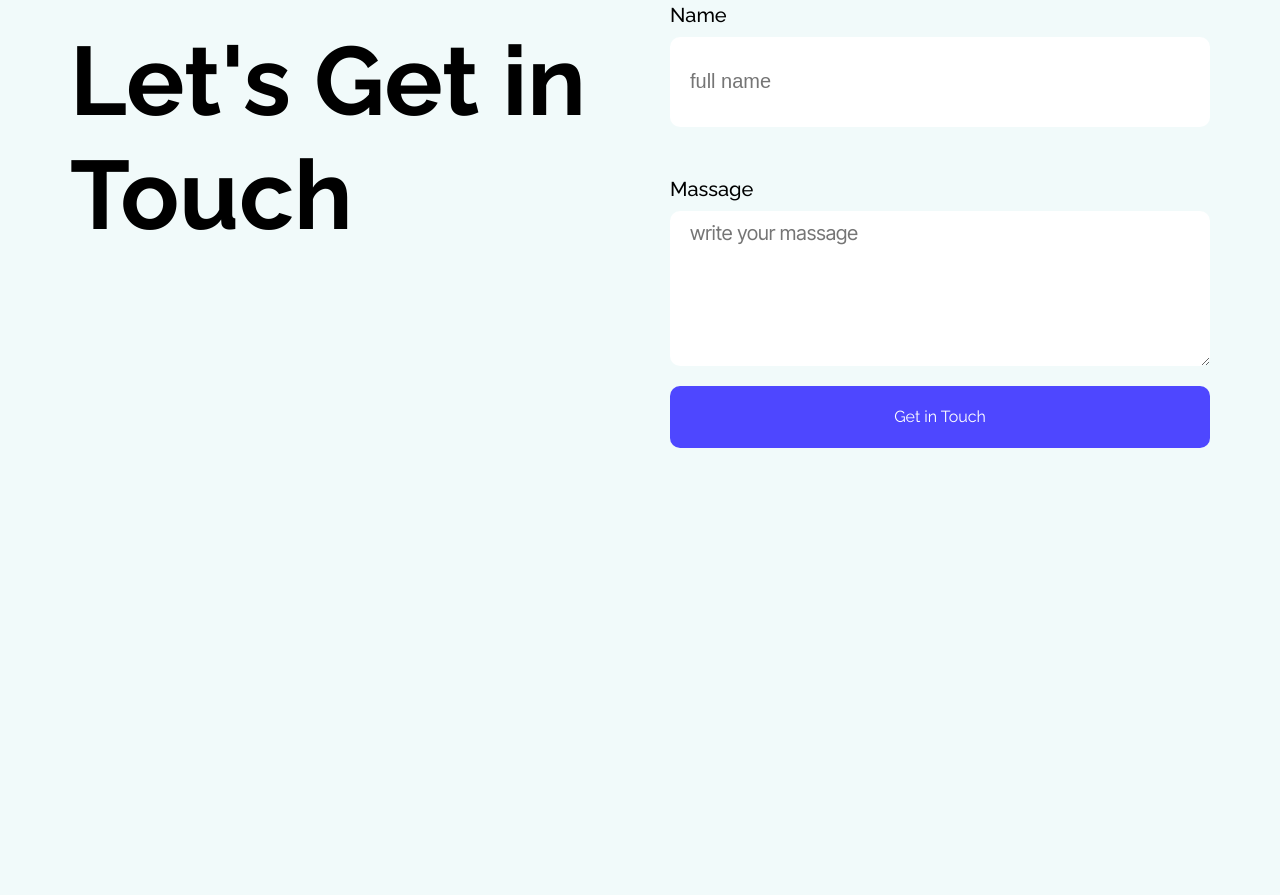
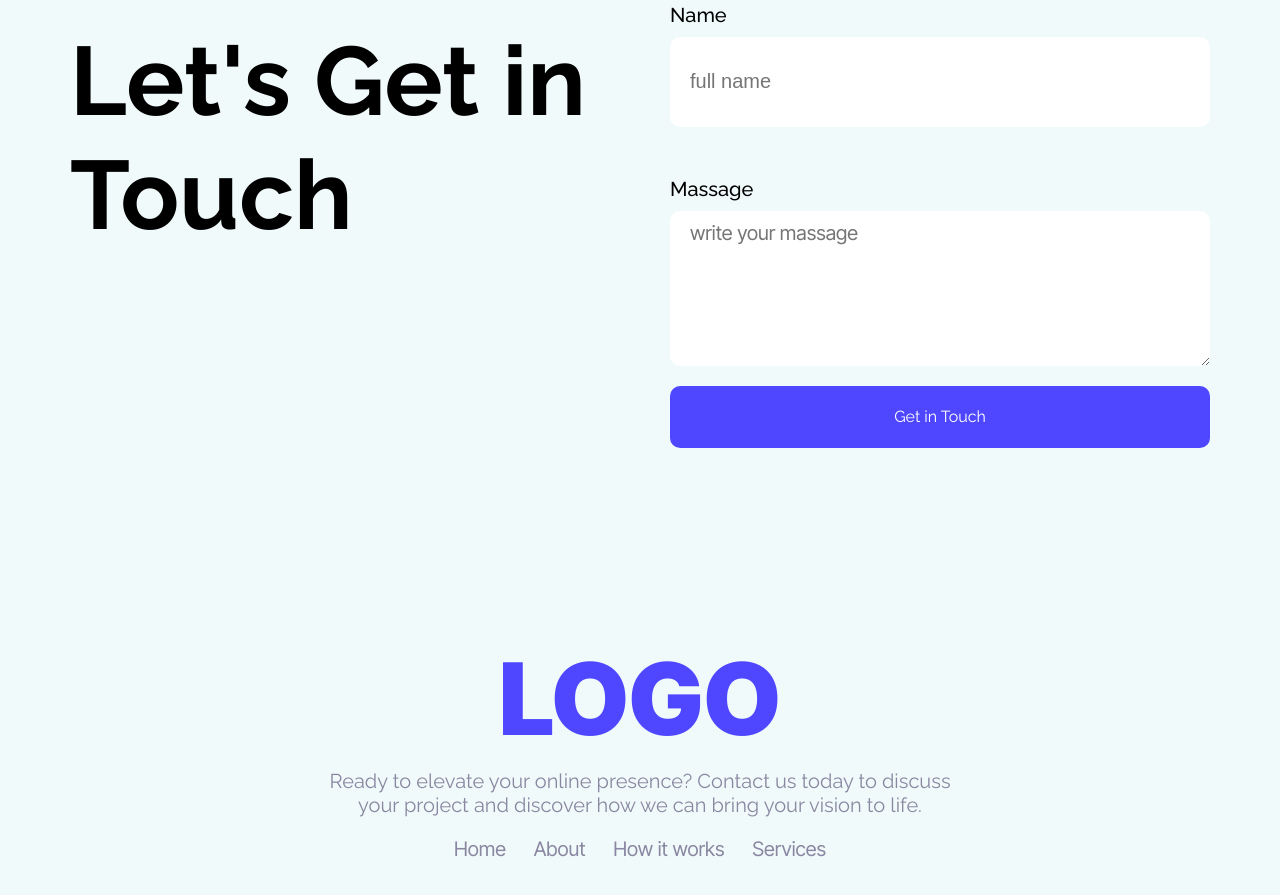
Before and after one commit to rafiuljisan07/jisan-assignment-1, a plain HTML site: page index.html in a window 1280 px wide. Shown: the part 3379-4274 px from the top of the page. Before the commit the page ends 3934 px from the top, so only its background shows below. Drawn offline with Linux system fonts and the light colour scheme.

Commit message:
added footer content and completed the webpage design

```diff
--- a/index.html
+++ b/index.html
@@ -171,8 +171,17 @@
             </div>
         </section>
     </main>
-    <footer>
-
+    <footer class="end">
+        <h2 class="end-logo inter-tight-font-two">LOGO</h2>
+        <div>
+            <p class="end-item-elements">Ready to elevate your online presence? Contact us today to discuss <br> your project and discover how we can bring your vision to life.</p>
+            <div class="links inter-tight-font-two">
+                <li>Home</li>
+                <li>About</li>
+                <li>How it works</li>
+                <li>Services</li>
+            </div>
+        </div>
     </footer>
 </body>
 
--- a/style/logo.css
+++ b/style/logo.css
@@ -274,3 +274,35 @@ nav{
     height: 62px;
     padding: 10px 20px;
 }
+/* footer styles */
+.end{
+    width: 1140px;
+    height: 430px;
+    margin: 0 auto;
+    display: flex;
+    flex-direction: column;
+    align-items: center;
+}
+.end-logo{
+    color: #4E47FF;
+    font-size: 100px;
+    font-weight: 850;
+    margin-bottom: 10px;
+    padding-bottom: 0px;
+}
+.end-item-elements{
+    text-align: center;
+    color: rgba(137, 135, 161, 1);
+    font-size: 20px;
+    margin-top: 0px;
+    padding-top: 0px;
+}
+.links{
+    width: 400px;
+    display: flex;
+    justify-content: space-around;
+    list-style: none;
+    margin: 0 auto;
+    color: rgba(137, 135, 161, 1);
+    font-size: 20px;
+}
```
